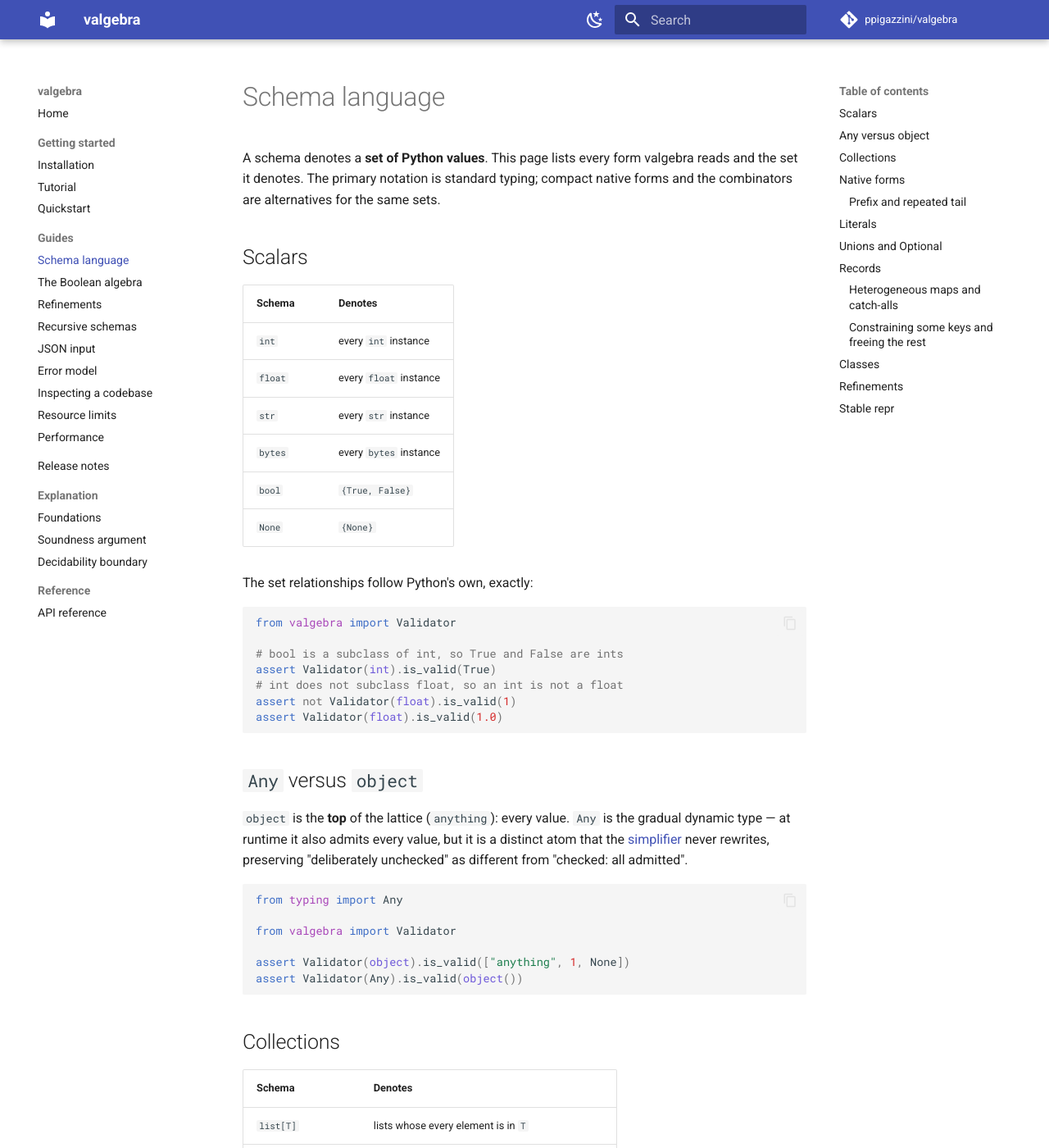
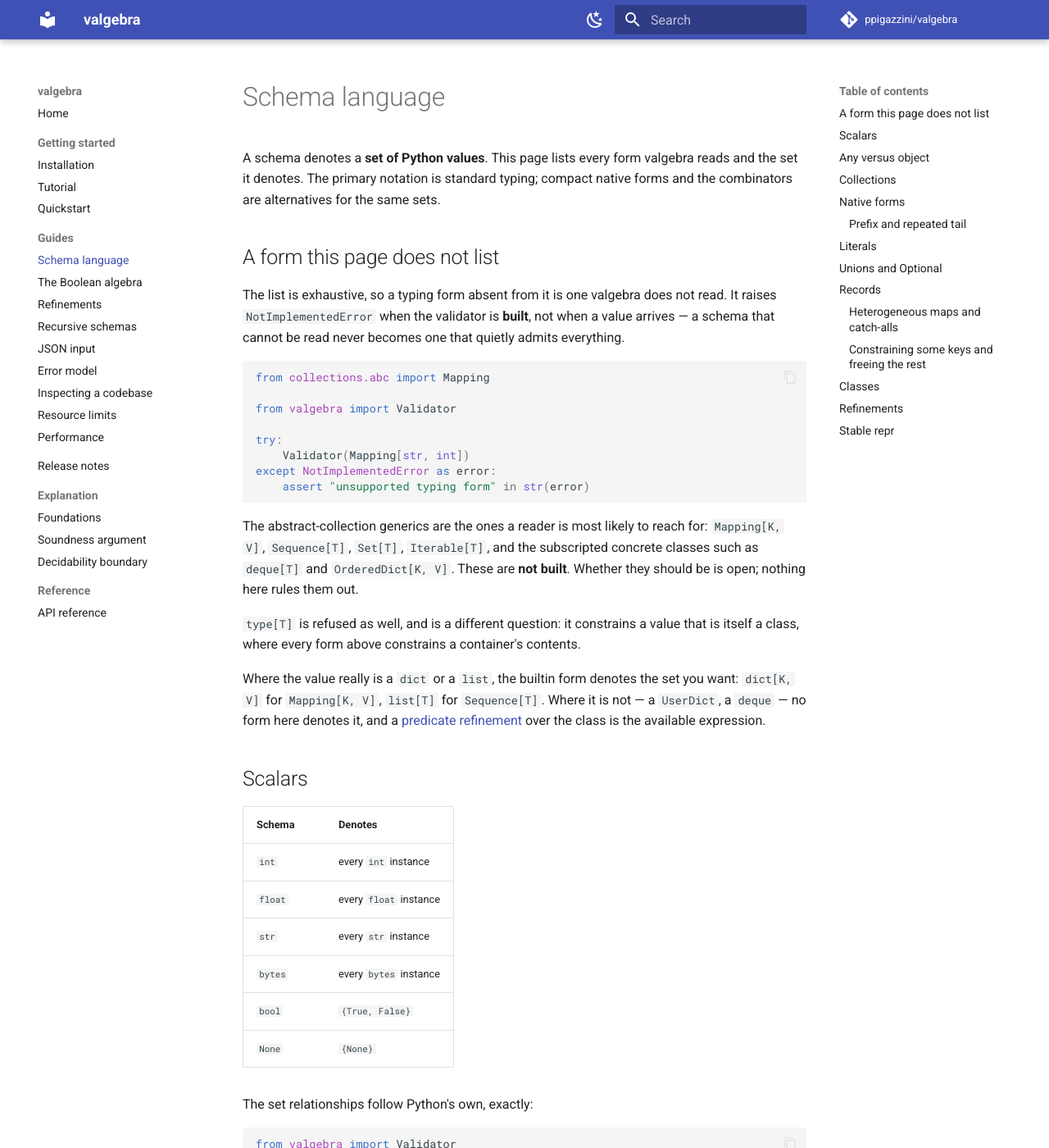
Before and after one commit to ppigazzini/valgebra, an MkDocs documentation site: the page built from docs/03-schema-language.md, in a window 1280 px wide and 1400 px high. Shown: the whole window at 82% size. Built offline with MkDocs 1.6.1 and Material for MkDocs 9.7.7, drawn with Linux system fonts in a browser that asks for light colours; comment, search, counter and statistics services are not loaded.

Commit message:
docs: say what a typing form outside the tables does
The page claims to list every form valgebra reads, so the boundary is
the corollary of that claim and was nowhere stated. A reader who writes
`Mapping[str, int]` meets a `NotImplementedError` with no page to tell
them whether they hit a gap, a bug, or a deliberate exclusion.

The section names the refusal, says it happens when the validator is
built rather than when a value arrives, and names the forms a reader is
most likely to have written: the abstract-collection generics, the
subscripted concrete classes, and `type[T]`. The first group is recorded
as unbuilt rather than ruled out; `type[T]` is separated, because it
constrains a value that is itself a class rather than a container's
contents.

Where the value really is a `dict` or a `list` the builtin form denotes
the wanted set, and the section says so. Where it is not, no form does,
and it says that too rather than implying a workaround.

Four rows hold the behaviour and four hold the page against it: a form
the frontend has no arm for raises when built, and the page names it.
The second half found `type[T]` missing from the prose while the first
half proved it refused.

````diff
--- a/docs/03-schema-language.md
+++ b/docs/03-schema-language.md
@@ -7,6 +7,39 @@ description: Every schema form with its denotation as a set of Python values.
 A schema denotes a **set of Python values**. This page lists every form valgebra
 reads and the set it denotes. The primary notation is standard typing; compact
 native forms and the combinators are alternatives for the same sets.
+
+## A form this page does not list
+
+The list is exhaustive, so a typing form absent from it is one valgebra does not
+read. It raises `NotImplementedError` when the validator is **built**, not when a
+value arrives — a schema that cannot be read never becomes one that quietly
+admits everything.
+
+```python
+from collections.abc import Mapping
+
+from valgebra import Validator
+
+try:
+    Validator(Mapping[str, int])
+except NotImplementedError as error:
+    assert "unsupported typing form" in str(error)
+```
+
+The abstract-collection generics are the ones a reader is most likely to
+reach for: `Mapping[K, V]`, `Sequence[T]`, `Set[T]`, `Iterable[T]`, and the
+subscripted concrete classes such as `deque[T]` and `OrderedDict[K, V]`. These
+are **not built**. Whether they should be is open; nothing here rules them out.
+
+`type[T]` is refused as well, and is a different question: it constrains a value
+that is itself a class, where every form above constrains a container's
+contents.
+
+Where the value really is a `dict` or a `list`, the builtin form denotes the set
+you want: `dict[K, V]` for `Mapping[K, V]`, `list[T]` for `Sequence[T]`. Where it
+is not — a `UserDict`, a `deque` — no form here denotes it, and a
+[predicate refinement](05-refinements.md) over the class is the available
+expression.
 
 ## Scalars
 
````
Also changed, not shown: 1 other file.
